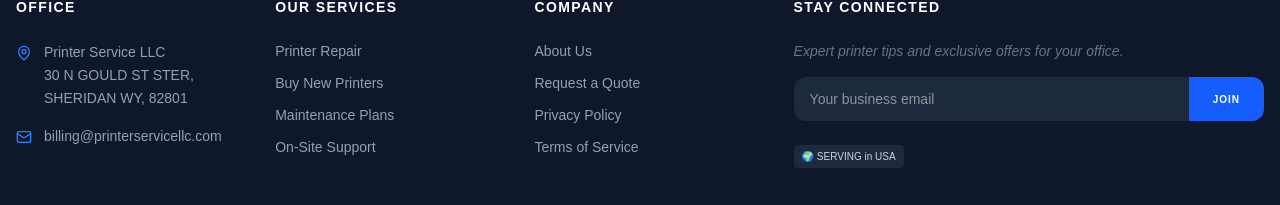
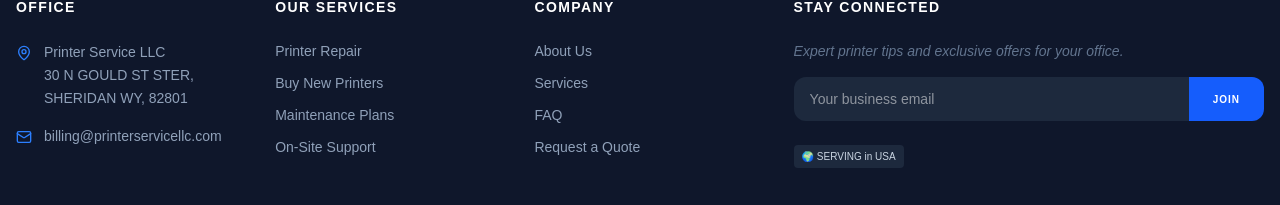
Before and after one commit to Zentrok-Private-Limited/Printer-Service-LLC, a Next.js app: page /ContactUs in a window 1280 px wide. Shown: the part 2154-2359 px from the top of the page. Built offline with nearby package versions, Linux system fonts and the light colour scheme.

Commit message:
Add JivoSite script and update footer and header links for consistency

```diff
--- a/app/layout.tsx
+++ b/app/layout.tsx
@@ -1,6 +1,7 @@
 import type { Metadata } from "next";
 import { Geist, Geist_Mono } from "next/font/google";
 import "./globals.css";
+import Script from "next/script";
 import Header from "@/components/Header";
 import Footer from "@/components/Footer";
 
@@ -29,6 +30,10 @@ export default function RootLayout({
       <body
         className={`${geistSans.variable} ${geistMono.variable} antialiased`}
       >
+        <Script
+          src="//code.jivosite.com/widget/wxQO52v46T"
+          strategy="afterInteractive"
+        />
         <Header />
         {children}
         <Footer />
--- a/components/Footer.tsx
+++ b/components/Footer.tsx
@@ -40,10 +40,10 @@ export default function Footer() {
         <div>
           <h4 className="text-white font-bold mb-6 uppercase text-sm tracking-widest">Company</h4>
           <ul className="space-y-3 text-sm">
-            <li><Link href="/about" className="hover:text-blue-400 transition-colors">About Us</Link></li>
-            <li><Link href="/contact" className="hover:text-blue-400 transition-colors">Request a Quote</Link></li>
-            <li><Link href="/privacy" className="hover:text-blue-400 transition-colors">Privacy Policy</Link></li>
-            <li><Link href="/terms" className="hover:text-blue-400 transition-colors">Terms of Service</Link></li>
+            <li><Link href="/About" className="hover:text-blue-400 transition-colors">About Us</Link></li>
+            <li><Link href="/Services" className="hover:text-blue-400 transition-colors">Services</Link></li>
+            <li><Link href="/FAQ" className="hover:text-blue-400 transition-colors">FAQ</Link></li>
+            <li><Link href="/ContactUs" className="hover:text-blue-400 transition-colors">Request a Quote</Link></li>
           </ul>
         </div>
 
--- a/components/Header.tsx
+++ b/components/Header.tsx
@@ -93,14 +93,13 @@ export default function Header() {
               </Link>
             ))}
             <div className="mt-4 flex flex-col gap-4">
-              <Link
-                href="tel:1800PRINTER"
+              {/* <Link
                 className="flex items-center justify-center gap-2 w-full py-4 bg-slate-100 rounded-xl font-bold text-slate-900"
               >
                 <Phone size={20} /> Call Now
-              </Link>
+              </Link> */}
               <Link
-                href="/contact"
+                href="/ContactUs"
                 className="flex items-center justify-center gap-2 w-full py-4 bg-blue-600 rounded-xl font-bold text-white shadow-lg shadow-blue-200"
               >
                 Get a Quote
```
